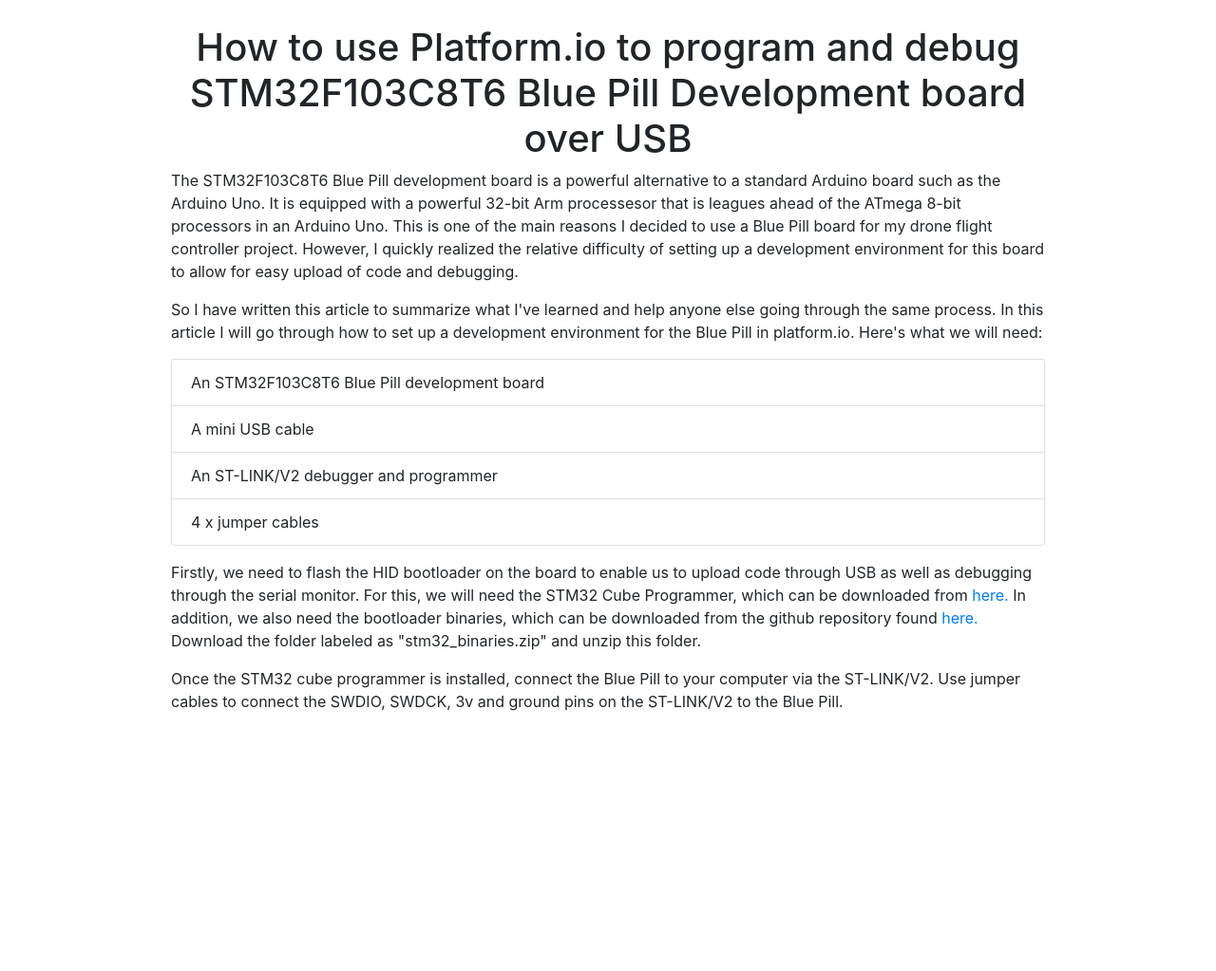
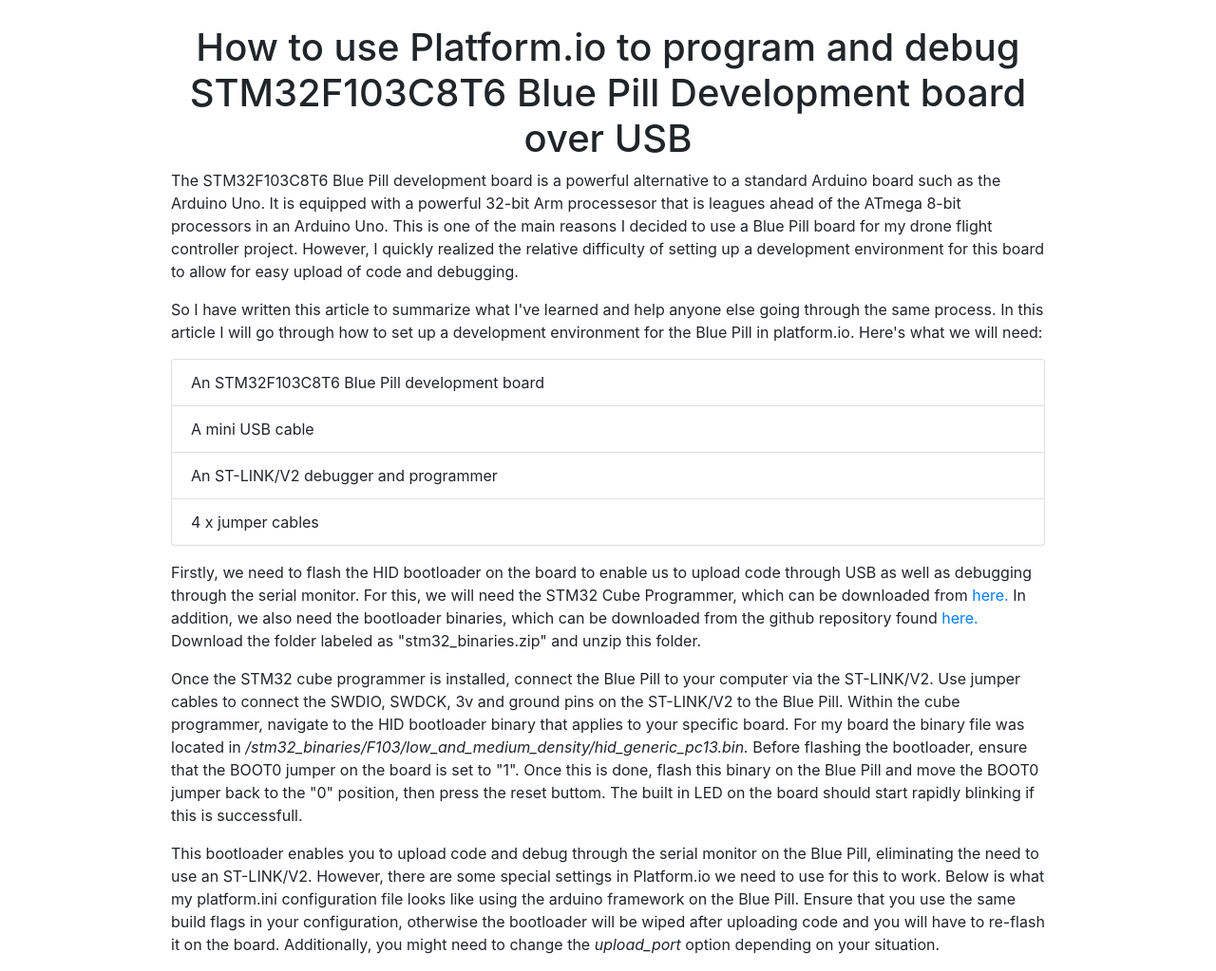
Before and after one commit to h3khaira/h3khaira.github.io, a plain HTML site: page pages/howToUsePlatformIO.html in a window 1280 px wide. Shown: the part 62-1085 px from the top of the page at 95% size. Before the commit the page ends 829 px from the top, so only its background shows below. Drawn offline with nearby package versions, Linux system fonts and the light colour scheme; a script that the page names is missing.

Commit message:
added more details to article

```diff
--- a/pages/howToUsePlatformIO.html
+++ b/pages/howToUsePlatformIO.html
@@ -96,7 +96,21 @@
                 </p>
                 <p>Once the STM32 cube programmer is installed, connect the Blue Pill to your computer via the
                     ST-LINK/V2. Use jumper cables to connect the SWDIO, SWDCK, 3v and ground pins on the ST-LINK/V2 to
-                    the Blue Pill.</p>
+                    the Blue Pill. Within the cube programmer, navigate to the HID bootloader binary that applies to
+                    your specific board. For my board the binary file was located in
+                    <a style="font-style: italic;">/stm32_binaries/F103/low_and_medium_density/hid_generic_pc13.bin.</a>
+                    Before flashing the bootloader, ensure that the BOOT0 jumper on the board is set to "1". Once this
+                    is done, flash this binary on the Blue Pill and move the BOOT0 jumper back to the "0" position, then
+                    press the reset buttom. The built in LED on the board should start rapidly
+                    blinking if this is successfull.
+                </p>
+                <p>This bootloader enables you to upload code and debug through the serial monitor on the Blue Pill,
+                    eliminating the need to use an ST-LINK/V2. However, there are some special settings in Platform.io
+                    we need to use for this to work. Below is what my platform.ini configuration file looks like using
+                    the arduino framework on the Blue Pill. Ensure that you use the same build flags in your
+                    configuration, otherwise the bootloader will be wiped after uploading code and you will have to
+                    re-flash it on the board. Additionally, you might need to change the <a style="font-style: italic;">
+                        upload_port</a> option depending on your situation.</p>
                 <script src="https://gist.github.com/h3khaira/df64ed75e5b98268c0b92854737490e6.js"></script>
             </div>
         </div>
```
